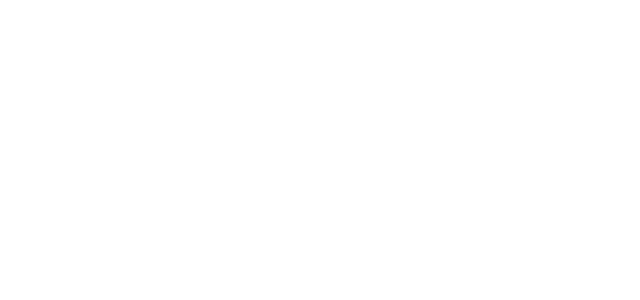
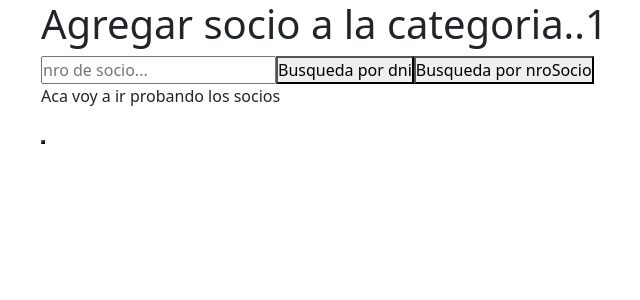
Before and after one commit to ProyectoFinalAnalist/ProyectoMacabiFront13-11, a Vue app: page /agregarSocio/1 in a window 1280 px wide. Before the commit this address had no page. Shown: the top 300 px of the page, without its empty margins (55-695 px from the left). Built offline with nearby package versions, Linux system fonts and the light colour scheme.

Commit message:
comienzoDeView1

```diff
--- a/src/components/views/Fechas/CrearFecha.vue
+++ b/src/components/views/Fechas/CrearFecha.vue
@@ -66,9 +66,11 @@
   },
 
   methods: {
-    async ingresarFecha() {
+    async ingresarFecha(event) {
       event.preventDefault();
-      if (this.confirmarFecha() == true) {
+
+      let fechaCorrecta = this.confirmarFecha()
+      if (fechaCorrecta == true) {
 
         if (this.selectedTipoFecha == "E") {
           let parametro = {
@@ -110,7 +112,7 @@
       let fechaCorrecta = true;
       const fechaSeleccionada = new Date(this.fechaElegida);
 
-      if (fechaSeleccionada < new Date() || fechaSeleccionada.l) {
+      if (fechaSeleccionada < new Date() ) {
         alert('No puedes seleccionar una fecha anterior a la fecha actual.');
         fechaCorrecta = false;
       }
--- a/src/components/views/Fechas/NuevaFechaCitacion.vue
+++ b/src/components/views/Fechas/NuevaFechaCitacion.vue
@@ -64,7 +64,7 @@
 methods: {
 
     async nuevaCitacion(){
-
+      event.preventDefault();
       try {
         let parametro = {
         idCategoria: this.categoria,
@@ -75,11 +75,11 @@
 
   console.log("La fecha es : " + parametro.fechaCalendario + " el id categoria: " + parametro.idCategoria + " y el tipo: " + parametro.tipo);
     let result = await axios.post(`${apiUrl}/fecha/`, parametro, { withCredentials: true });
-   this.$router.push({ path: '/fecha' });
+   this.$router.push({ path: '/fechas' });
 
   }catch(e){
         alert(e.response.data.message)
-
+        this.$router.push({ path: '/fechas' });
 
   }
     }
--- a/src/components/views/Socios/AgregarSocio.vue
+++ b/src/components/views/Socios/AgregarSocio.vue
@@ -1,8 +1,36 @@
-<script setup>
+
+<template>
+    <h1>{{titulo + idCat}}</h1>
+    <input type="text" name="datosSocio" placeholder="nro de socio...">
+    <button @click="buscarSocio('D')">{{ tituloBotonDni }}</button>
+    <button @click="buscarSocio('S')" >{{ tituloBotonNroSocio }}</button>
+    <p>Aca voy a ir probando los socios</p>
+
+    <button></button>
+
+</template>
+
+
+<script >
+export default {
+name: "AgregarSocio",
+components: {},
+data: () => ({
+  titulo:"Agregar socio a la categoria..",
+  tituloBotonDni: "Busqueda por dni",
+  tituloBotonNroSocio: "Busqueda por nroSocio",
+  idCat:0,
+  tipoBusqueda:'D',
+}),
+created(){
+    this.idCat = this.$route.params.idCategoria
+},
+methods: {
+    buscarSocio(opcion) {
+        this.tipoBusqueda = opcion;
+    }
+
+},
+};
 
 </script>
-
-<template>
-    <div style="width: 100%; height: 1000px;" class="bg bg-light text text-center p-5 h1">AGREGAR SOCIO</div>
-    <RouterView></RouterView>
-</template>
--- a/src/main.js
+++ b/src/main.js
@@ -86,7 +86,7 @@
   { path: "/registrarSocio", component: RegistrarSocio, },
   { path: "/socios", component: SociosList, },
   { path: "/sociosInactivos", component: SociosInactivos, },
-  { path: "/agregarSocio", component: AgregarSocio },
+  { path: "/agregarSocio/:idCategoria", component: AgregarSocio },
 
   { path: "/socios/:id", component: DetalleSocio },
 
```
